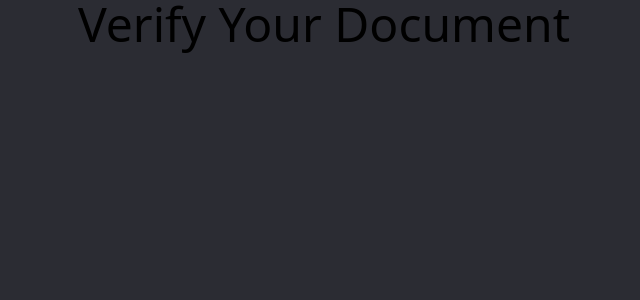
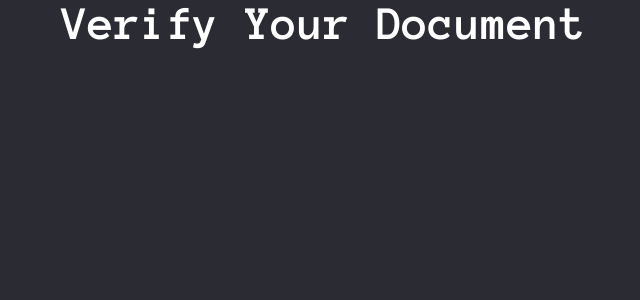
Before and after one commit to ScientiFolks/VeriFind, a React (Vite) app in the folder FE/: page / in a window 1280 px wide. Shown: the top 300 px of the page, without its empty margins (316-956 px from the left). Built offline with nearby package versions, Linux system fonts and the light colour scheme.

Commit message:
feat: add font Anonymous Pro

```diff
--- a/FE/src/components/Verify/Verify.jsx
+++ b/FE/src/components/Verify/Verify.jsx
@@ -1,7 +1,7 @@
 function Verify() {
     return (
         <>
-            <h1 className="text-center text-5xl">Verify Your Document</h1>
+            <h1 className="text-center text-5xl text-white font-bold">Verify Your Document</h1>
         </>
     )
 }
--- a/FE/src/index.css
+++ b/FE/src/index.css
@@ -2,7 +2,23 @@
 @tailwind components;
 @tailwind utilities;
 
+
+@font-face {
+  font-family: 'Anonymous Pro';
+  src: url('/src/assets/fonts/AnonymousPro-Regular.ttf') format('truetype');
+  font-weight: 400;
+  font-style: normal;
+}
+
+@font-face {
+  font-family: 'Anonymous Pro';
+  src: url('/src/assets/fonts/AnonymousPro-Bold.ttf') format('truetype');
+  font-weight: 700;
+  font-style: normal;
+}
+
 body, html {
   height: 100%;
   background-color: #2B2C33;
+  font-family: 'Anonymous Pro', sans-serif;
 }
```
Also changed, not shown: FE/src/assets/fonts/AnonymousPro-Bold.ttf (added), FE/src/assets/fonts/AnonymousPro-Regular.ttf (added).
